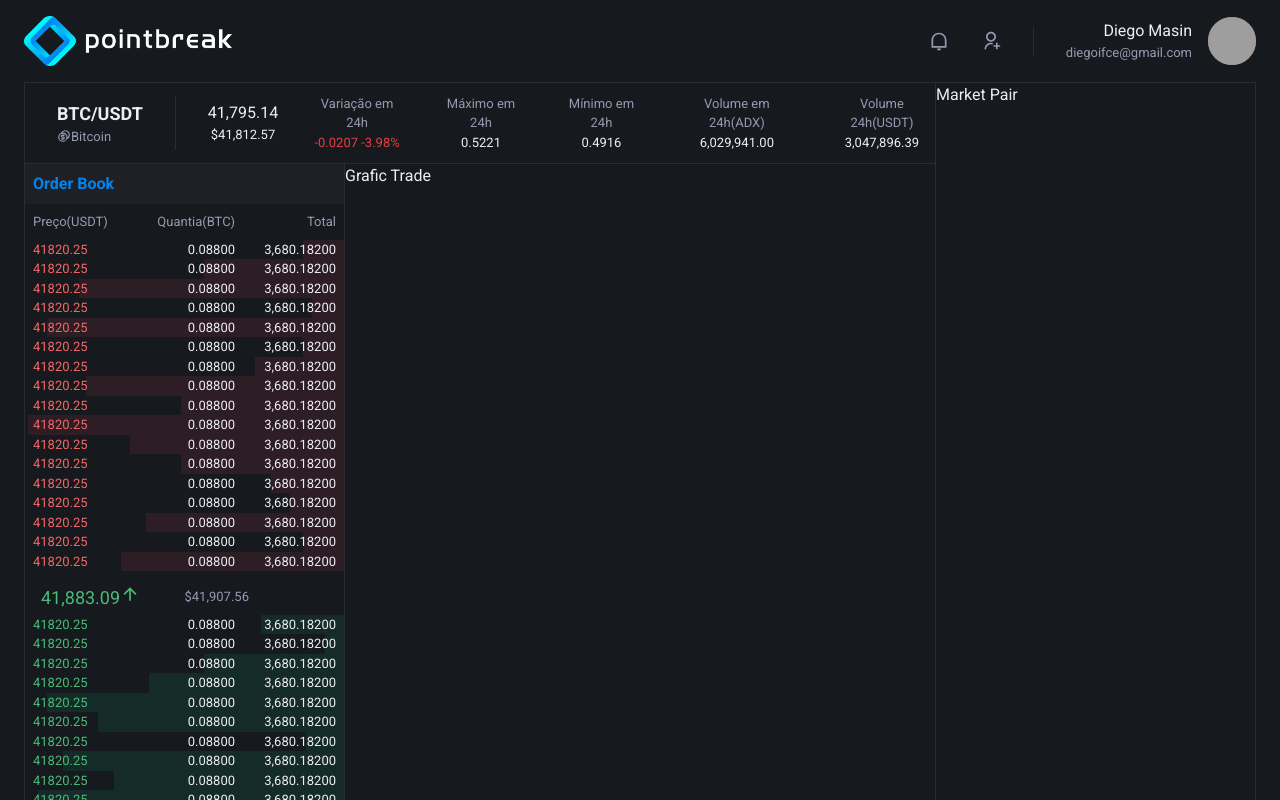
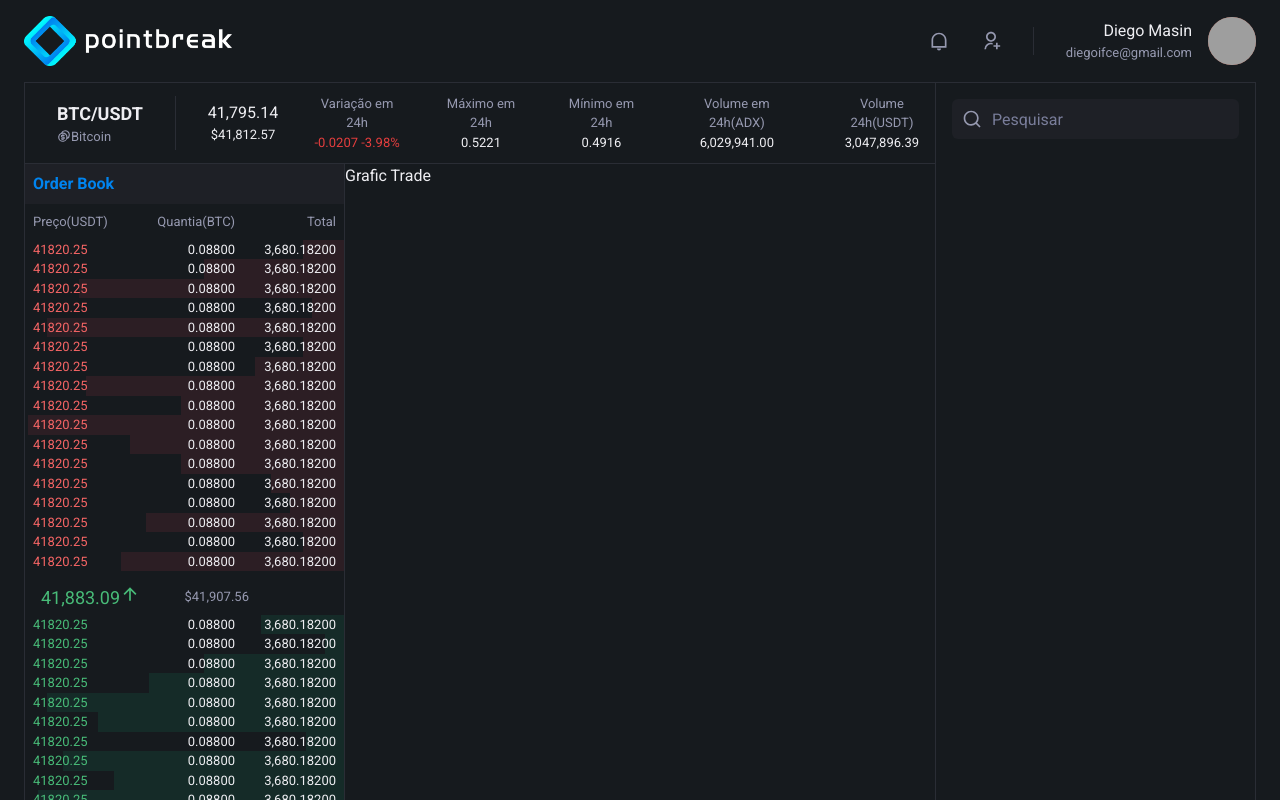
Before and after one commit to laurindo/pointbreak-dashboard, a Next.js app: page /dashboard in a window 1280 px wide. Shown: the top 800 px of the page. Built offline with nearby package versions, Linux system fonts and the light colour scheme; grey boxes are pictures that could not be loaded.

Commit message:
Search in Market Pairs.

```diff
--- /dev/null
+++ b/src/components/MarketPairs/SearchInMarkerPairs.tsx
@@ -0,0 +1,25 @@
+import {
+  Flex,
+  Icon,
+  Input,
+  InputGroup,
+  InputLeftElement,
+} from '@chakra-ui/react';
+
+import { RiSearchLine } from 'react-icons/ri';
+
+export function SearchInMarkerPairs() {
+  return (
+    <Flex width="100%" margin="4">
+      <InputGroup>
+        <InputLeftElement
+          pointerEvents="none"
+          color="gray.300"
+          fontSize="1.2em"
+          children={<Icon as={RiSearchLine} fontSize="20" />}
+        />
+        <Input placeholder="Pesquisar" borderWidth={0} bgColor="gray.800" />
+      </InputGroup>
+    </Flex>
+  );
+}
--- a/src/components/MarketPairs.tsx
+++ b/src/components/MarketPairs/index.tsx
@@ -6,7 +6,12 @@ import {
   Box,
   Link,
   GridItem,
+  Input,
+  InputGroup,
+  InputLeftElement,
 } from '@chakra-ui/react';
+
+import { SearchInMarkerPairs } from './SearchInMarkerPairs';
 
 export function MarketPairs() {
   return (
@@ -18,7 +23,7 @@ export function MarketPairs() {
       borderRightWidth={1}
       borderColor="gray.700"
     >
-      Market Pair
+      <SearchInMarkerPairs />
     </Flex>
   );
 }
```
